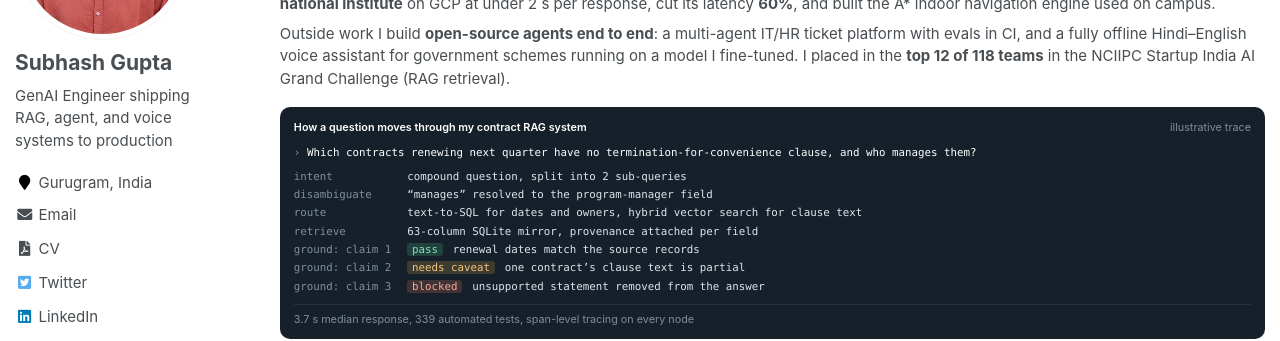
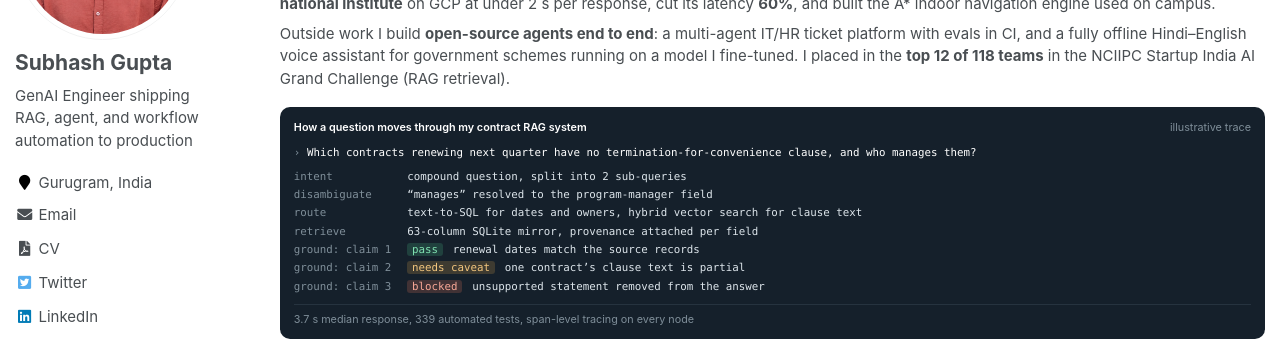
Before and after one commit to Subh24ai/Subh24ai.github.io, a Jekyll site: the page built from _pages/about.md, in a window 1280 px wide. Shown: the part 226-567 px from the top of the page. Built offline with Jekyll 4.4.1, drawn with Linux system fonts in a browser that asks for light colours.

Commit message:
Update description and bio in _config.yml

```diff
--- a/_config.yml
+++ b/_config.yml
@@ -7,7 +7,7 @@
 
 # Site Settings
 title                    : "Subhash Gupta"
-description              : "Subhash Gupta, Building production RAG, agentic, and workflow automation to production."
+description              : "Subhash Gupta, GenAI Engineer building production RAG, agentic, and workflow automation to production."
 repository               : "Subh24ai/Subh24ai.github.io"
 google_scholar_stats_use_cdn : false
 
@@ -23,7 +23,7 @@ baidu_site_verification  :  # get baidu_site_verification from https://ziyuan.ba
 author:
   name             : "Subhash Gupta"
   avatar           : "assets/profile_picture.png"
-  bio              : "GenAI Engineer shipping RAG, agent, and voice systems to production"
+  bio              : "GenAI Engineer shipping RAG, agent, and workflow automation to production"
   location         : "Gurugram, India"
   email            : "subhashgupta1591@gmail.com"
   github           : "Subh24ai"
```
